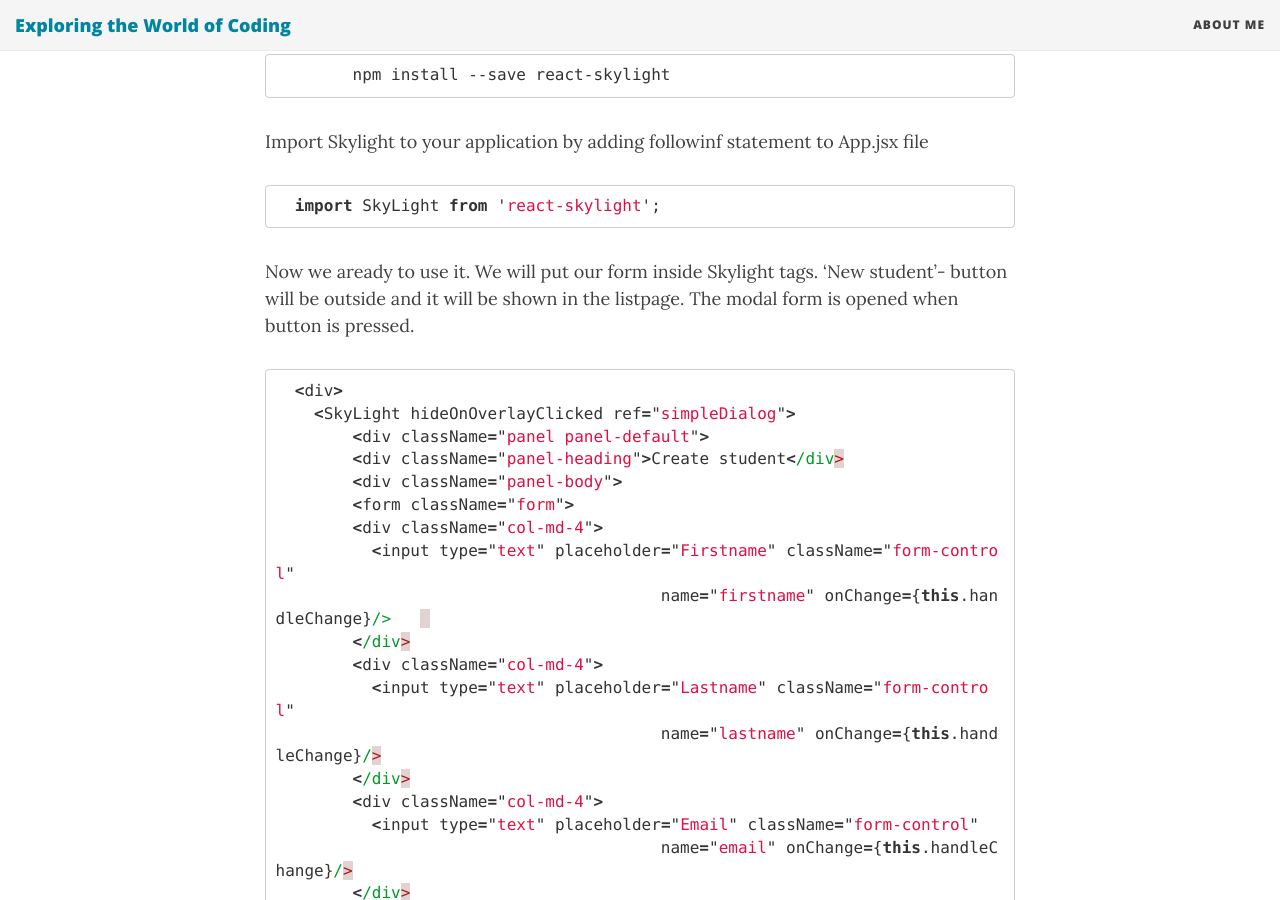
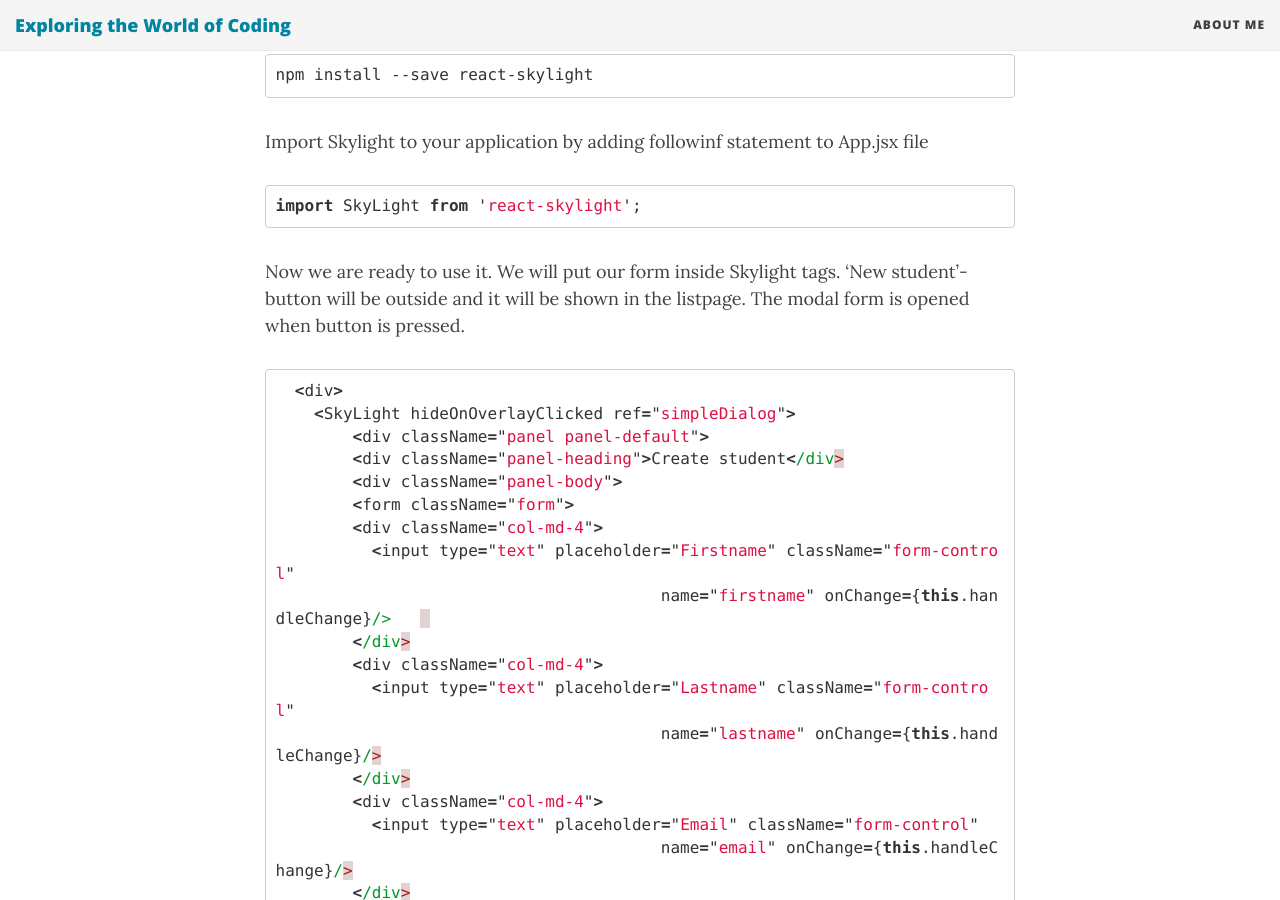
Before and after one commit to juhahinkula/juhahinkula.github.io, a Jekyll site: the page built from _posts/2016-12-05-reactcomponents.markdown, in a window 1280 px wide and 900 px high, scrolled down 497 px. Built offline with Jekyll 4.4.1, drawn with Linux system fonts in a browser that asks for light colours; nearby versions of some CDN libraries; comment, search, counter and statistics services are not loaded.

Commit message:
new post

```diff
--- a/_posts/2016-12-05-reactcomponents.markdown
+++ b/_posts/2016-12-05-reactcomponents.markdown
@@ -9,16 +9,16 @@ It would be nice to change student form to be modal. We will use react [Skylight
 First step is to install Skylight. Go to the project root and type following npm command.
 
 {% highlight html %}
-	npm install --save react-skylight
+npm install --save react-skylight
 {% endhighlight %}
 
 Import Skylight to your application by adding followinf statement to App.jsx file
 
 {% highlight javascript %}
-  import SkyLight from 'react-skylight';
+import SkyLight from 'react-skylight';
 {% endhighlight %}
 
-Now we aready to use it. We will put our form inside Skylight tags. 'New student'- button will be outside and it will be shown in the listpage. The modal form is opened when button is pressed.
+Now we are ready to use it. We will put our form inside Skylight tags. 'New student'- button will be outside and it will be shown in the listpage. The modal form is opened when button is pressed.
 
 {% highlight javascript %}
   <div>
```
